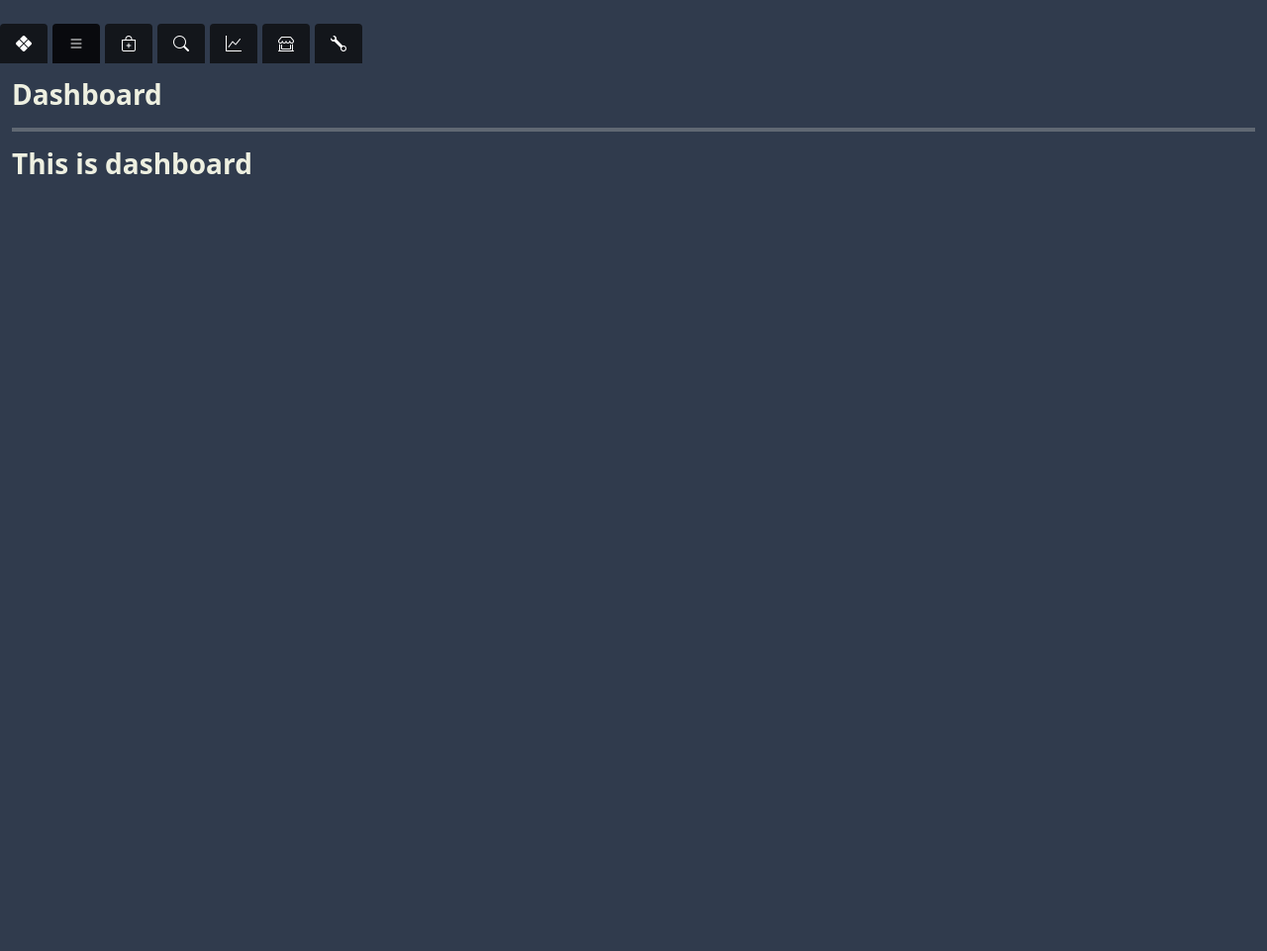
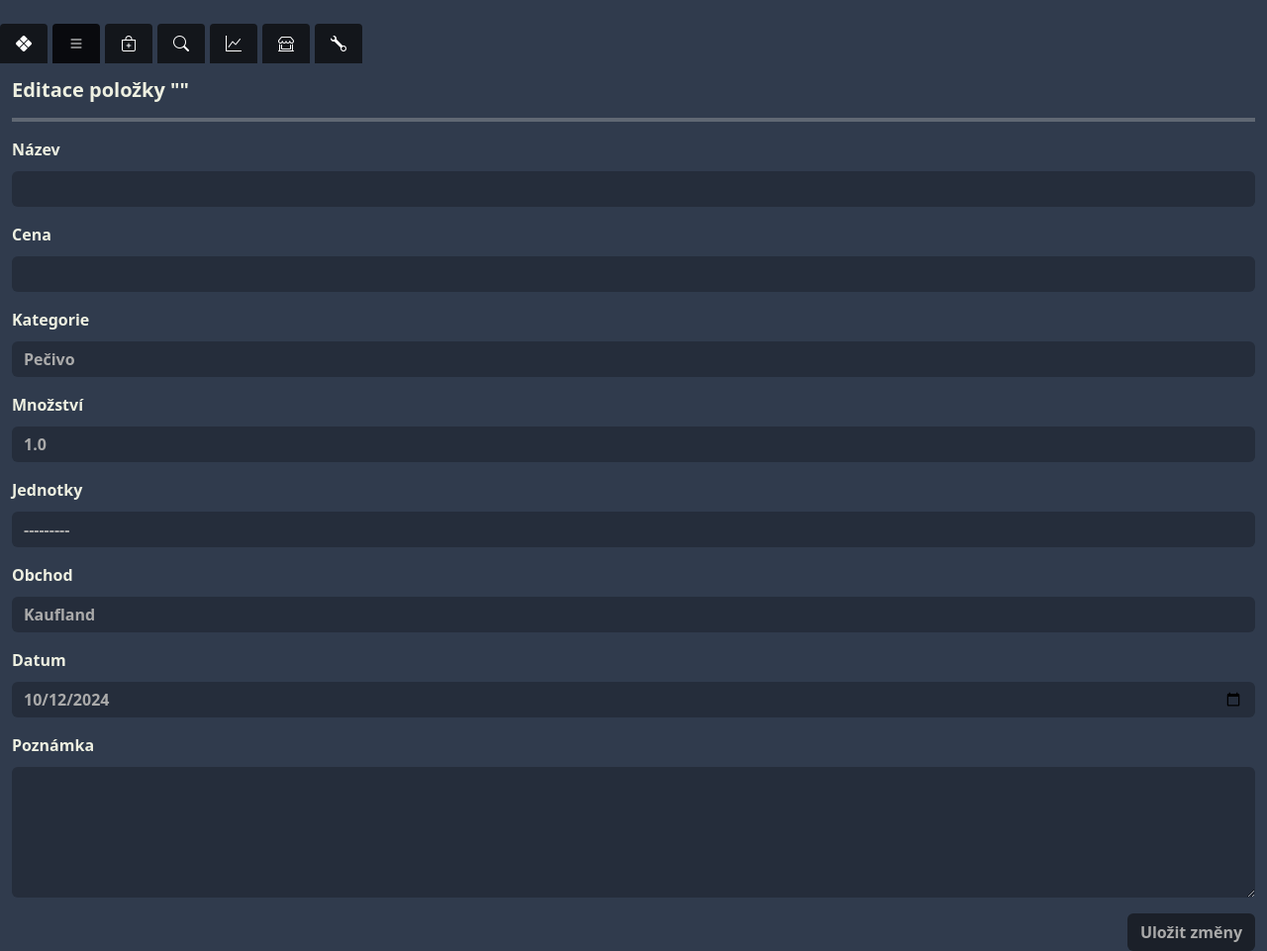
Before and after one commit to Postaczech2021/Cms, a Django app: page /food/edit/food/10 in a window 1280 px wide. Shown: the whole page at 99% size. Before the commit the page ends 176 px from the top, so only its background shows below. Run offline with Django 5.2, Linux system fonts and the light colour scheme; data comes from the database, SQL or seed files in the repository; both versions use the stored data as it was after the commit.

Commit message:
this is new commit

```diff
--- a/Cms/food/food_filters.py
+++ b/Cms/food/food_filters.py
@@ -6,3 +6,7 @@
     foods = Food.objects.filter(food_type_id=category_id)
     print(f"QuerySet: {foods}")
     return render(request, 'food_list.html', {'foods': foods})
+
+def filter_by_store(request, store_id):
+    foods = Food.objects.filter(store_id=store_id)
+    return render(request, 'food_list.html', {'foods': foods})
--- a/Cms/food/forms.py
+++ b/Cms/food/forms.py
@@ -43,6 +43,9 @@
 
     def __init__(self, *args, **kwargs):
         super(FoodForm, self).__init__(*args, **kwargs)
-        for field in self.fields: self.fields[field].label_suffix = ''
-        self.fields['food_type'].queryset = FoodType.objects.order_by('name')
-        self.fields['store'].queryset = Store.objects.exclude(name="Undefined").order_by('name')
+        for field in self.fields:
+            self.fields[field].required = False
+            self.fields[field].label_suffix = ''
+            self.fields['date_added'].initial = kwargs['instance'].date_added if 'instance' in kwargs else None
+            self.fields['food_type'].queryset = FoodType.objects.order_by('name')
+            self.fields['store'].queryset = Store.objects.exclude(name="Undefined").order_by('name')
--- a/Cms/food/models.py
+++ b/Cms/food/models.py
@@ -1,4 +1,5 @@
 from django.db import models
+from django.utils import timezone
 
 class Store(models.Model):
     name = models.CharField(max_length=255)
@@ -24,8 +25,8 @@
     name = models.CharField(max_length=255)
     food_type = models.ForeignKey(FoodType, related_name='foods' ,on_delete=models.CASCADE, default=1)
     price = models.FloatField()
-    date_added = models.DateField()
-    quantity = models.FloatField()
+    date_added = models.DateField(default=timezone.now)
+    quantity = models.FloatField(default=1)
     unit = models.CharField(max_length=10, choices=UNITS)
     store = models.ForeignKey(Store, on_delete=models.CASCADE,default=1)
     note = models.TextField(blank=True, null=True)
--- /dev/null
+++ b/Cms/food/templates/edit_food.html
@@ -0,0 +1,22 @@
+{% extends 'base.html' %}
+
+{% block title %}Editace Jídla{% endblock %}
+
+{% block content %}
+{{ block.super }}
+<div class="container-fluid full-height d-flex flex-column">
+    <div class="row flex-grow-1">
+        <div class="col-12 full-height">
+            <h5 class="mt-3">Editace položky "{{ food.name }}"</h5>
+            <hr>
+            <form action="{% url 'edit_food' food.id %}" method="POST">
+                {% csrf_token %}
+                {{ form.as_p }}
+                <div class="d-flex justify-content-end">
+                    <button class="btn btn-custom">Uložit změny</button>
+                </div>
+            </form>
+        </div>
+    </div>
+</div>
+{% endblock %}
--- a/Cms/food/urls.py
+++ b/Cms/food/urls.py
@@ -1,6 +1,6 @@
 from django.urls import path
 from . import views
-from .food_filters import filter_by_category
+from .food_filters import *
 
 urlpatterns = [
     path('dashboard', views.dashboard, name='dashboard'),
@@ -11,5 +11,6 @@
     path('edit/store/<int:id>',views.edit_store, name='edit_store'),
     path('delete/store/<int:id>',views.delete_store, name='delete_store'),
     path('filter/category/<int:category_id>', filter_by_category, name='filter_by_category'),
+    path('filter/store/<int:store_id>',filter_by_store,name='filter_by_store'),
     path('search', views.search_food, name='search_food'),
 ]
--- a/Cms/food/views.py
+++ b/Cms/food/views.py
@@ -87,5 +87,13 @@
         form = StoreForm
     return render(request, 'add_food.html', {'form': form})
 
-def edit_food(request,id):
-    return render(request,'dashboard.html')
+def edit_food(request, id):
+    food = get_object_or_404(Food, pk=id)
+    if request.method == 'POST':
+        form = FoodForm(request.POST, instance=food)
+        if form.is_valid():
+            form.save()
+            return redirect('food_list')  # nebo název tvé URL, která zobrazuje seznam jídel
+    else:
+        form = FoodForm(instance=food)
+    return render(request, 'edit_food.html', {'form': form, 'food': food})
```
Also changed, not shown: Cms/food/templates/food_table.html (+14 -7 lines), Cms/db.sqlite3.
